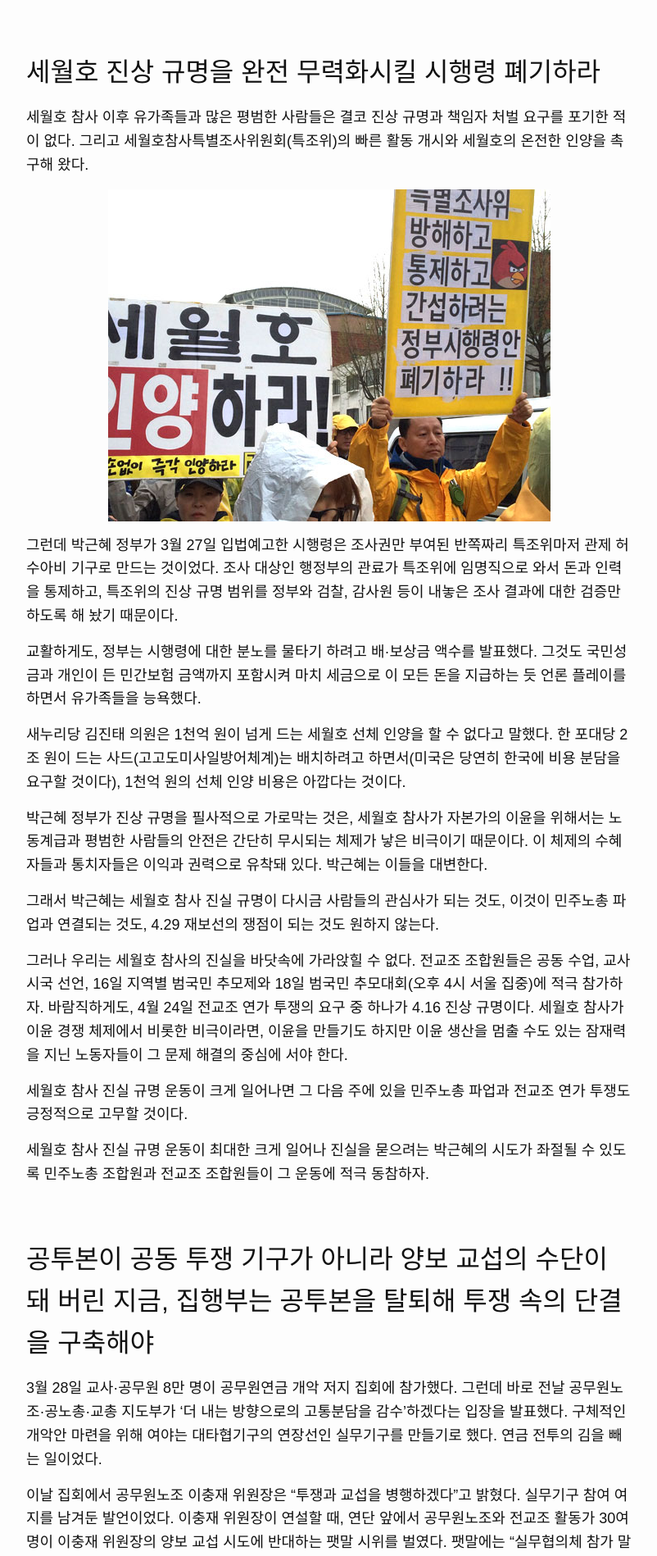
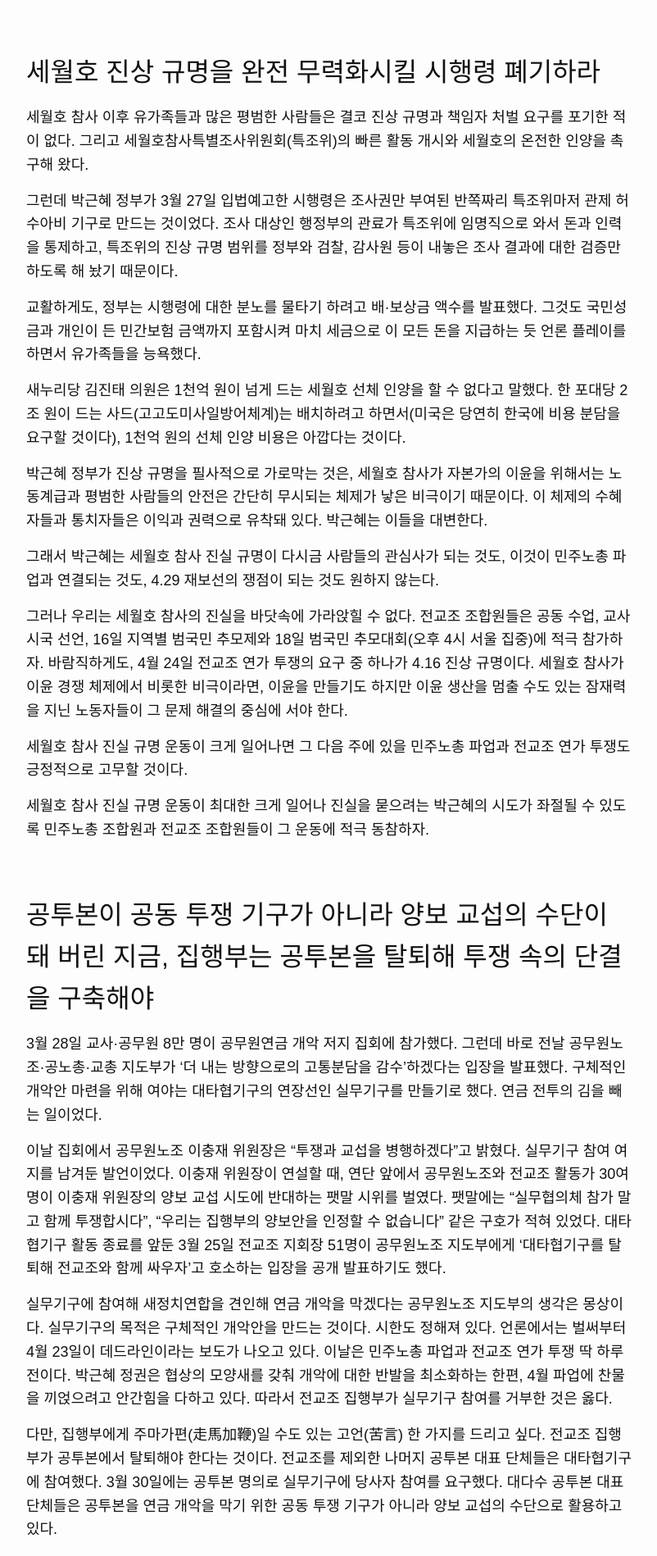
Before and after one commit to ruteachers/ruteachers.github.io, a Jekyll site: the page built from _posts/2015-04-06-annual-leave-struggle.md, in a window 1280 px wide. Shown: the part 2834-4732 px from the top of the page at 82% size, without its empty margins (238-1040 px from the left). Built offline with Jekyll 4.4.1, drawn with Linux system fonts in a browser that asks for light colours.

Commit message:
임시변통으로 세월소 사진 제거.

```diff
--- a/_posts/2015-04-06-annual-leave-struggle.md
+++ b/_posts/2015-04-06-annual-leave-struggle.md
@@ -76,7 +76,7 @@ date:   2015-04-06
 
 세월호 참사 이후 유가족들과 많은 평범한 사람들은 결코 진상 규명과 책임자 처벌 요구를 포기한 적이 없다. 그리고 세월호참사특별조사위원회(특조위)의 빠른 활동 개시와 세월호의 온전한 인양을 촉구해 왔다.
 
-![](/assets/2015-04-06-2.jpg)
+
 
 그런데 박근혜 정부가 3월 27일 입법예고한 시행령은 조사권만 부여된 반쪽짜리 특조위마저 관제 허수아비 기구로 만드는 것이었다. 조사 대상인 행정부의 관료가 특조위에 임명직으로 와서 돈과 인력을 통제하고, 특조위의 진상 규명 범위를 정부와 검찰, 감사원 등이 내놓은 조사 결과에 대한 검증만 하도록 해 놨기 때문이다.
 
```
